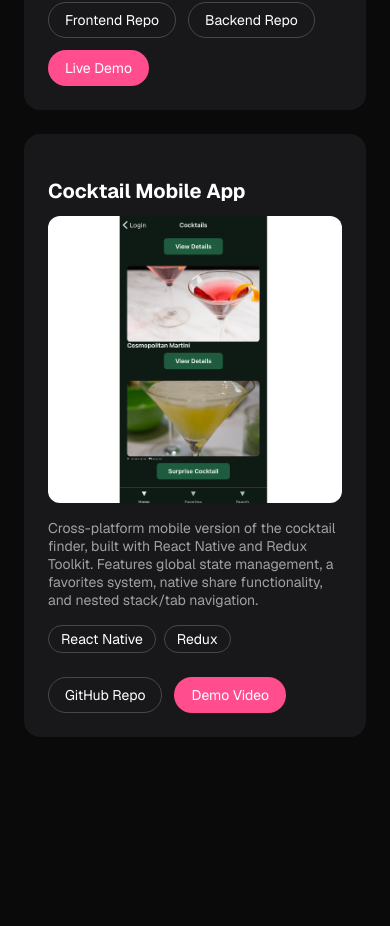
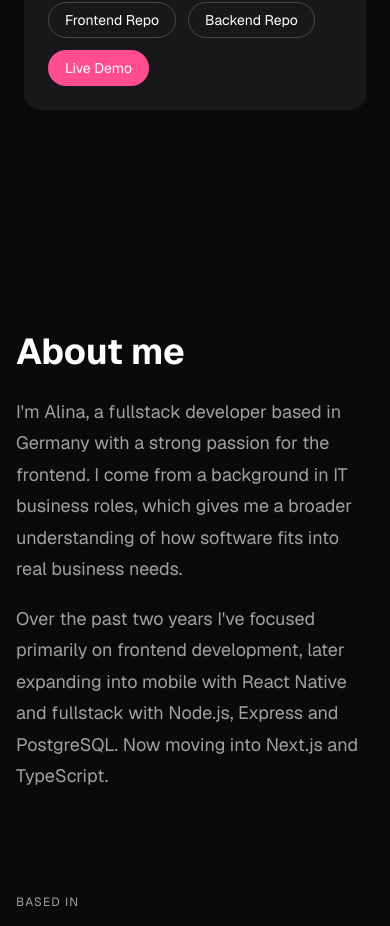
Before and after one commit to lina98st/portfolio, a Next.js app: page / in a window 390 px wide. Shown: the part 4130-5056 px from the top of the page. Built offline with nearby package versions, Linux system fonts and the light colour scheme.

Commit message:
Remove cocktail mobile app from portfolio

```diff
--- a/app/components/ProjectsSection.tsx
+++ b/app/components/ProjectsSection.tsx
@@ -146,51 +146,6 @@ export default function ProjectsSection() {
             </a>
           </div>
         </div>
-
-        {/* Cocktail Mobile App */}
-        <div className="project">
-          <h3 className="project__name">Cocktail Mobile App</h3>
-
-          <Image
-            src="/cocktail-react-native.png"
-            alt="Cocktail Mobile App"
-            width={600}
-            height={300}
-            className="project__image project__image--flush"
-          />
-
-          <p className="project__desc">
-            Cross-platform mobile version of the cocktail finder, built with
-            React Native and Redux Toolkit. Features global state management, a
-            favorites system, native share functionality, and nested stack/tab
-            navigation.
-          </p>
-
-          <div className="project__tags">
-            <span className="project__tag">React Native</span>
-            <span className="project__tag">Redux</span>
-          </div>
-
-          <div className="project__links">
-            <a
-              href="https://github.com/lina98st/cocktail-app-react-native"
-              target="_blank"
-              rel="noopener noreferrer"
-              className="project__link"
-            >
-              GitHub Repo
-            </a>
-
-            <a
-              href="https://www.youtube.com/shorts/9ijJ1hSreWk"
-              target="_blank"
-              rel="noopener noreferrer"
-              className="project__link project__link--primary"
-            >
-              Demo Video
-            </a>
-          </div>
-        </div>
       </div>
     </section>
   );
```
